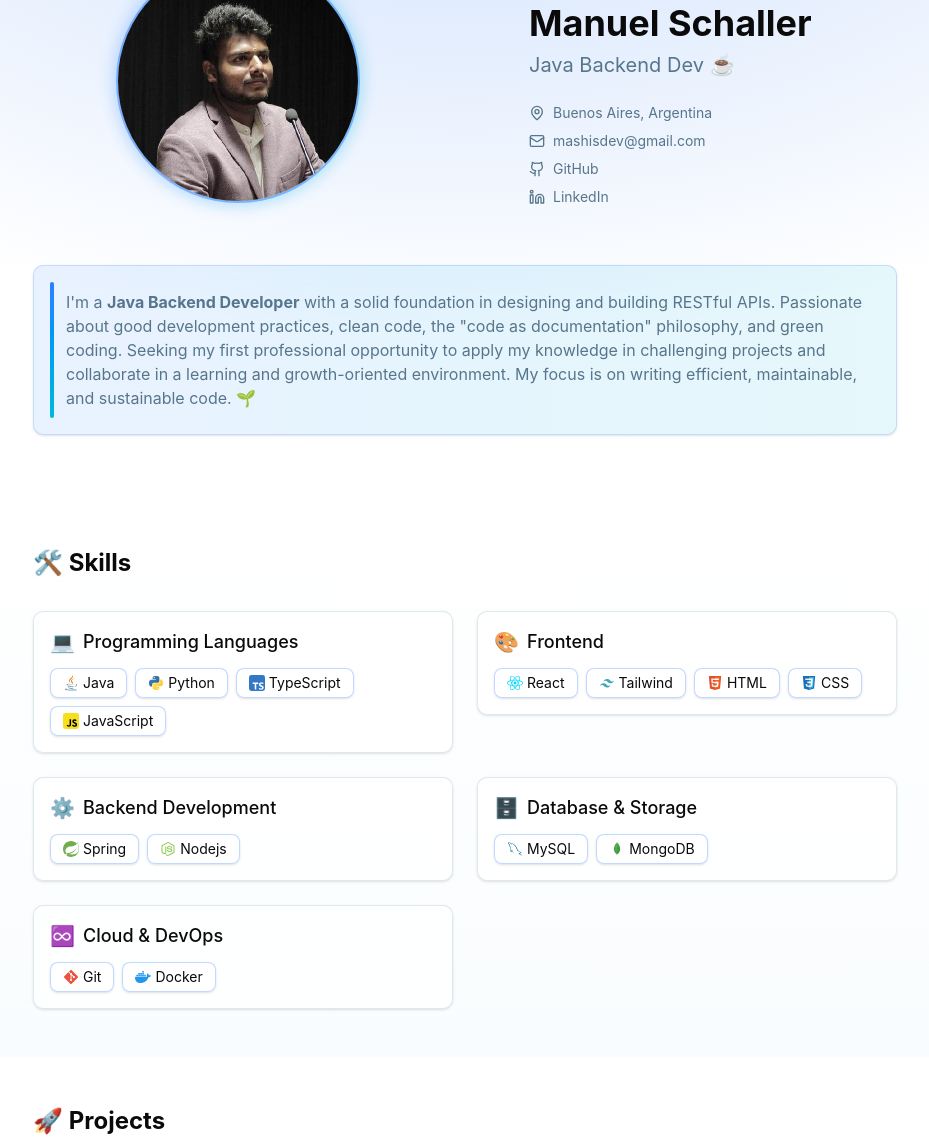
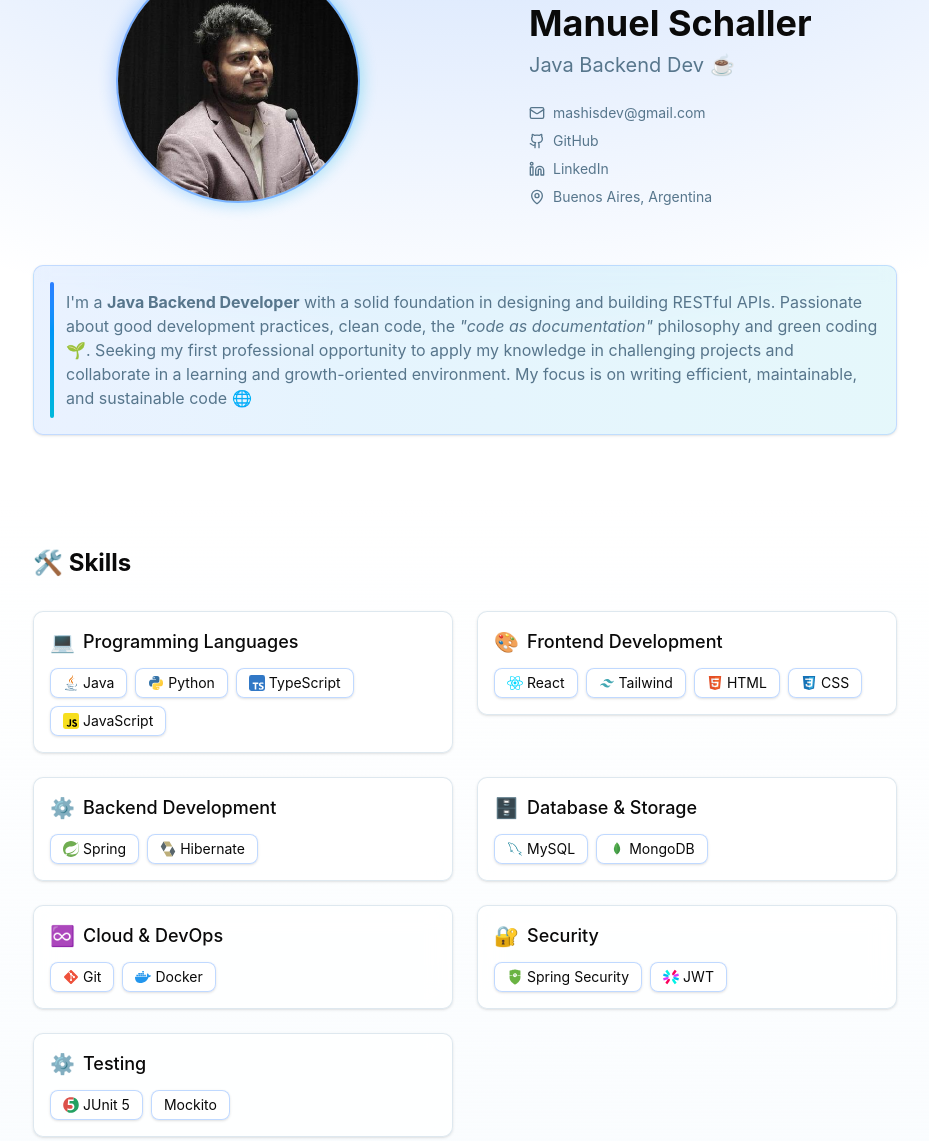
Before and after one commit to mashisdev/mashisdev.github.io, an Astro site: page / in a window 1280 px wide. Shown: the part 140-1281 px from the top of the page, without its empty margins (175-1104 px from the left). Built offline with nearby package versions, Linux system fonts and the light colour scheme; Astro itself is replaced by a stand-in of ours.

Commit message:
Security and Testing icons and minor animation details fixed

```diff
--- a/src/components/EducationSection.tsx
+++ b/src/components/EducationSection.tsx
@@ -64,7 +64,7 @@ export default function EducationSection() {
                         className="text-muted-foreground relative pl-6 before:content-[''] before:absolute before:left-0 before:top-1/2 before:-translate-y-1/2 before:w-2 before:h-2 before:rounded-full before:bg-blue-500"
                         initial={{ opacity: 0, x: -10 }}
                         whileInView={{ opacity: 1, x: 0 }}
-                        transition={{ duration: 0.3, delay: 0.8 + 0.25 * i }}
+                        transition={{ duration: 0.3, delay: 0.8 + 0.2 * i }}
                         viewport={{ once: true }}
                       >
                         {achievement}
--- a/src/components/HeroSection.tsx
+++ b/src/components/HeroSection.tsx
@@ -70,15 +70,6 @@ export default function HeroSection() {
               className="flex flex-col gap-2 items-center md:items-start"
               variants={containerVariants}
             >
-              <motion.div
-                className="flex items-center text-sm text-muted-foreground"
-                variants={childVariants}
-                whileHover={{ scale: 1.05, color: "#4b5563" }}
-              >
-                <MapPin className="h-4 w-4 mr-2" />
-                {personalInfo.location}
-              </motion.div>
-
               <motion.a
                 href={`mailto:${personalInfo.email}`}
                 className="flex items-center text-sm text-muted-foreground hover:text-foreground transition-colors"
@@ -112,6 +103,15 @@ export default function HeroSection() {
                 <Linkedin className="h-4 w-4 mr-2" />
                 LinkedIn
               </motion.a>
+
+              <motion.div
+                className="flex items-center text-sm text-muted-foreground"
+                variants={childVariants}
+                whileHover={{ scale: 1.05, color: "#4b5563" }}
+              >
+                <MapPin className="h-4 w-4 mr-2" />
+                {personalInfo.location}
+              </motion.div>
             </motion.div>
           </div>
         </motion.div>
@@ -122,12 +122,12 @@ export default function HeroSection() {
               <span className="absolute left-0 top-0 h-full w-1 bg-gradient-to-b from-blue-500 to-cyan-500 rounded-full"></span>
               I'm a <strong>Java Backend Developer</strong> with a solid
               foundation in designing and building RESTful APIs. Passionate
-              about good development practices, clean code, the "code as
-              documentation" philosophy, and green coding. Seeking my first
-              professional opportunity to apply my knowledge in challenging
-              projects and collaborate in a learning and growth-oriented
-              environment. My focus is on writing efficient, maintainable, and
-              sustainable code. 🌱
+              about good development practices, clean code, the{" "}
+              <i>"code as documentation"</i> philosophy and green coding 🌱.
+              Seeking my first professional opportunity to apply my knowledge in
+              challenging projects and collaborate in a learning and
+              growth-oriented environment. My focus is on writing efficient,
+              maintainable, and sustainable code 🌐
             </p>
           </div>
         </MotionWrapper>
--- a/src/components/ProjectsSection.tsx
+++ b/src/components/ProjectsSection.tsx
@@ -39,7 +39,7 @@ export default function ProjectsSection() {
                         className="text-muted-foreground"
                         initial={{ opacity: 0, x: -10 }}
                         whileInView={{ opacity: 1, x: 0 }}
-                        transition={{ delay: 0.5 + i * 0.2 }}
+                        transition={{ delay: 0.4 + i * 0.2 }}
                         viewport={{ once: true }}
                       >
                         {desc}
--- a/src/components/SkillsSection.tsx
+++ b/src/components/SkillsSection.tsx
@@ -12,13 +12,16 @@ import typescriptIcon from "../assets/icons/typescript-logo.svg";
 import mysqlIcon from "../assets/icons/mysql-logo.svg";
 import mongoIcon from "../assets/icons/mongo-logo.svg";
 import springIcon from "../assets/icons/spring-logo.svg";
-import nodejsIcon from "../assets/icons/nodejs-logo.svg";
+import hibernateIcon from "../assets/icons/hibernate-logo.svg";
 import tailwindIcon from "../assets/icons/tailwind-logo.svg";
 import reactIcon from "../assets/icons/react-logo.svg";
 import htmlIcon from "../assets/icons/html-logo.svg";
 import cssIcon from "../assets/icons/css-logo.svg";
 import gitIcon from "../assets/icons/git-logo.svg";
 import dockerIcon from "../assets/icons/docker-logo.svg";
+import jwtIcon from "../assets/icons/jwt-logo.svg";
+import springSecurityIcon from "../assets/icons/spring-security-logo.svg";
+import junitIcon from "../assets/icons/junit-logo.svg";
 
 const skillIcons: { [key: string]: any } = {
   // Programming Languages
@@ -31,11 +34,18 @@ const skillIcons: { [key: string]: any } = {
   MySQL: mysqlIcon,
   MongoDB: mongoIcon,
 
-  // Backend
+  // Backend Development
   Spring: springIcon,
-  Nodejs: nodejsIcon,
+  Hibernate: hibernateIcon,
 
-  // Frontend
+  // Security
+  JWT: jwtIcon,
+  "Spring Security": springSecurityIcon,
+
+  // Testing
+  "JUnit 5": junitIcon,
+
+  // Frontend Development
   Tailwind: tailwindIcon,
   React: reactIcon,
   HTML: htmlIcon,
@@ -138,7 +148,7 @@ export default function SkillsSection() {
           <motion.div variants={skillCategoryVariants}>
             <GlassCard className="p-4">
               <h3 className="text-lg font-medium mb-3 text-center md:text-left flex items-center">
-                <span className="mr-2 text-xl">🎨</span> Frontend
+                <span className="mr-2 text-xl">🎨</span> Frontend Development
               </h3>
               <div className="flex flex-wrap gap-2 justify-center md:justify-start">
                 {skills.frontendDevelopment.map((skill, index) => (
@@ -187,18 +197,31 @@ export default function SkillsSection() {
             </GlassCard>
           </motion.div>
 
-          {/* <motion.div variants={skillCategoryVariants}>
+          <motion.div variants={skillCategoryVariants}>
             <GlassCard className="p-4">
               <h3 className="text-lg font-medium mb-3 text-center md:text-left flex items-center">
-                <span className="mr-2 text-xl">🧰</span> Tools & Services
+                <span className="mr-2 text-xl">🔐</span> Security
               </h3>
               <div className="flex flex-wrap gap-2 justify-center md:justify-start">
-                {skills.toolsAndServices.map((skill, index) => (
+                {skills.security.map((skill, index) => (
                   <SkillTag key={skill} skill={skill} index={index} />
                 ))}
               </div>
             </GlassCard>
-          </motion.div> */}
+          </motion.div>
+
+          <motion.div variants={skillCategoryVariants}>
+            <GlassCard className="p-4">
+              <h3 className="text-lg font-medium mb-3 text-center md:text-left flex items-center">
+                <span className="mr-2 text-xl">⚙️</span> Testing
+              </h3>
+              <div className="flex flex-wrap gap-2 justify-center md:justify-start">
+                {skills.testing.map((skill, index) => (
+                  <SkillTag key={skill} skill={skill} index={index} />
+                ))}
+              </div>
+            </GlassCard>
+          </motion.div>
         </motion.div>
       </div>
     </section>
--- a/src/lib/data.ts
+++ b/src/lib/data.ts
@@ -30,12 +30,11 @@ export const education = [
 export const skills = {
   programmingLanguages: ["Java", "Python", "TypeScript", "JavaScript"],
   frontendDevelopment: ["React", "Tailwind", "HTML", "CSS"],
-  backendDevelopment: ["Spring", "Nodejs"],
+  backendDevelopment: ["Spring", "Hibernate"],
   databaseAndStorage: ["MySQL", "MongoDB"],
   cloudAndDevOps: ["Git", "Docker"],
-  // toolsAndServices: [
-  //   "Clerk (Auth)",
-  // ],
+  security: ["Spring Security", "JWT"],
+  testing: ["JUnit 5", "Mockito"],
 };
 
 export const projects = [
@@ -45,6 +44,7 @@ export const projects = [
     description: [
       "A collection of Spring Boot projects demonstrating different user authentication strategies using Spring Security.",
       "This repository serves as a starting point for developers looking to implement secure and scalable authentication in their Spring applications.",
+      "Unit tests with JUnit 5 and Mockito.",
     ],
   },
 ];
```
Also changed, not shown: src/assets/icons/hibernate-logo.svg (added), src/assets/icons/junit-logo.svg (added), src/assets/icons/jwt-logo.svg (added), src/assets/icons/spring-security-logo.svg (added).
